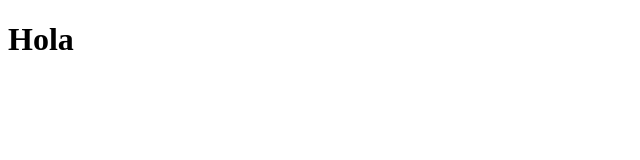
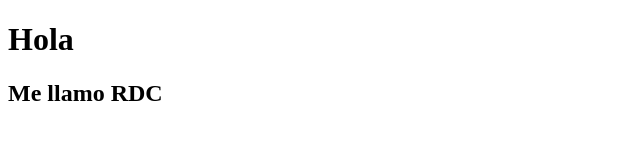
Before and after one commit to bluenet-ops/PruebaPasosGIT, a plain HTML site: page index.html in a window 1280 px wide. Shown: the whole page, without its empty margins (0-640 px from the left). Drawn offline with Linux system fonts and the light colour scheme.

Commit message:
Prueba 2

```diff
--- a/index.html
+++ b/index.html
@@ -7,5 +7,6 @@
 </head>
 <body>
     <h1>Hola</h1>
+    <h2>Me llamo RDC</h2>
 </body>
 </html>
```
